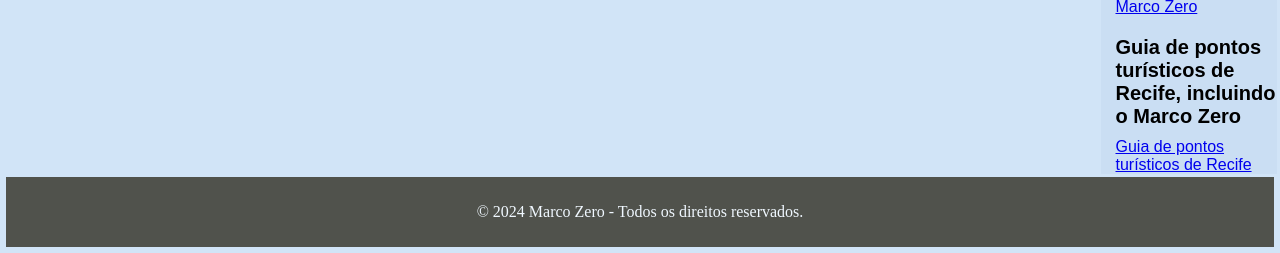
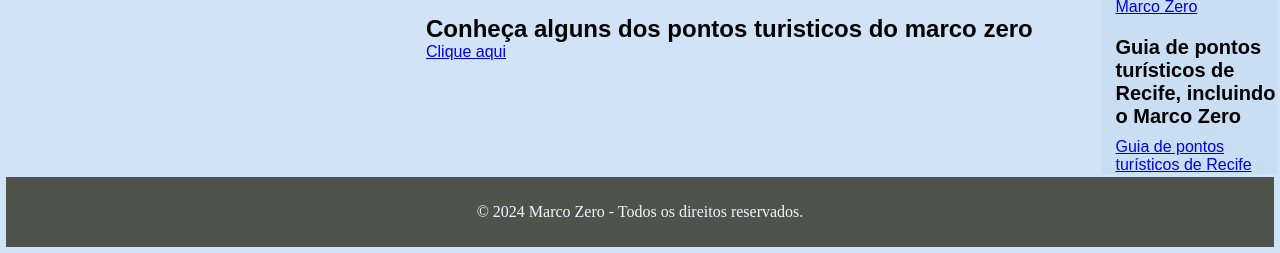
Before and after one commit to CARLOSPMD/marcozero, a plain HTML site: page pagina-01/index.html in a window 1280 px wide. Shown: the part 978-1231 px from the top of the page. Drawn offline with Linux system fonts and the light colour scheme.

Commit message:
link da page02

```diff
--- a/pagina-01/index.html
+++ b/pagina-01/index.html
@@ -25,6 +25,10 @@
             <p>Em suma, o Marco Zero é mais do que um simples ponto de referência. Ele é um símbolo da trajetória de Recife, desde sua fundação até se tornar uma das cidades mais importantes e vibrantes do Brasil, rica em cultura, história e diversidade.</p>
 
         </article>
+        <br>
+
+        <h2>Conheça alguns dos pontos turisticos do marco zero</h2>
+        <a href="/pagina-02/index.html">Clique aqui</a>
 
 
 </main>
@@ -42,6 +46,7 @@
     <h3>Guia de pontos turísticos de Recife, incluindo o Marco Zero</h3>
     <a href="https://www.pe360graus.com.br/turismo">Guia de pontos turísticos de Recife</a>
 </aside>
+
 <footer> <p>© 2024 Marco Zero - Todos os direitos reservados.</p></footer>
 </body>
 </html>
```
